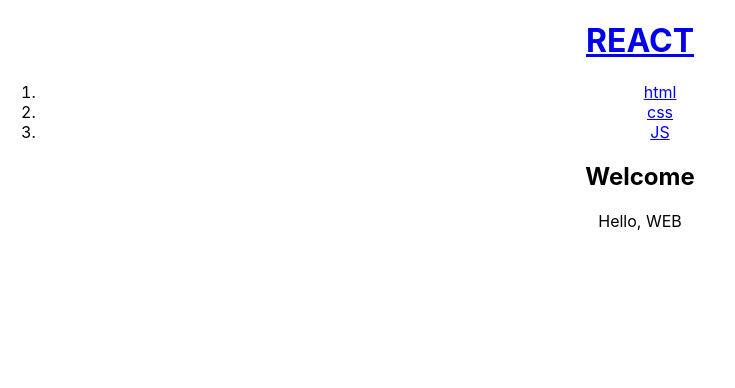
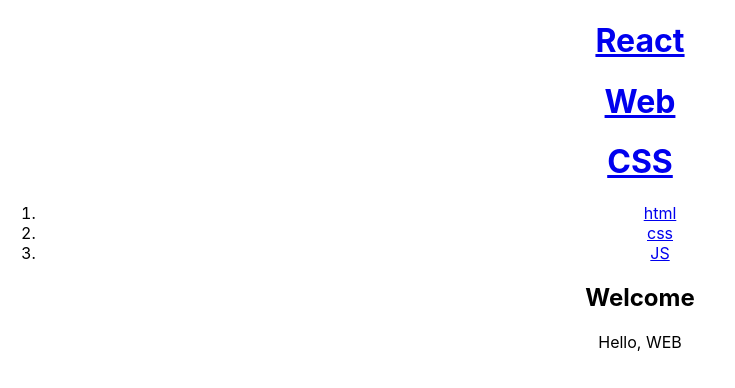
Before and after one commit to limKyungEun/react_app, a React (Create React App) app: page / in a window 1280 px wide. Shown: the top 388 px of the page, without its empty margins (0-735 px from the left). Built offline with nearby package versions, Linux system fonts and the light colour scheme.

Commit message:
props(속성) 사용

```diff
--- a/src/App.js
+++ b/src/App.js
@@ -1,10 +1,12 @@
 import './App.css';
 
-function Header(){
+function Header(props){
+
+  console.log('props', props.title);//콘솔창에 오류 뜨는데 확장팩 설치하면 안뜸
 
   return(
     <header>
-        <h1><a href='/'>REACT</a></h1>
+        <h1><a href='/'>{props.title}</a></h1>
     </header>
   )
 
@@ -43,7 +45,9 @@
 function App() {
   return (
     <div className="App">
-      <Header></Header>{/* 위에 잇는 return헤드를 호출 */}
+      <Header title="React"></Header>{/* 위에 잇는 return헤드를 호출 */}
+      <Header title="Web"></Header>
+      <Header title="CSS"></Header>
       <Nav></Nav>{/* 위에 잇는 return네브를 호출 */}
       <Article></Article>{/* 위에 잇는 return아티클를 호출 */}
       {/* 태그 꺽쇠 안쪽에 컨탭하면 자동 임포트 된다 */}
```
